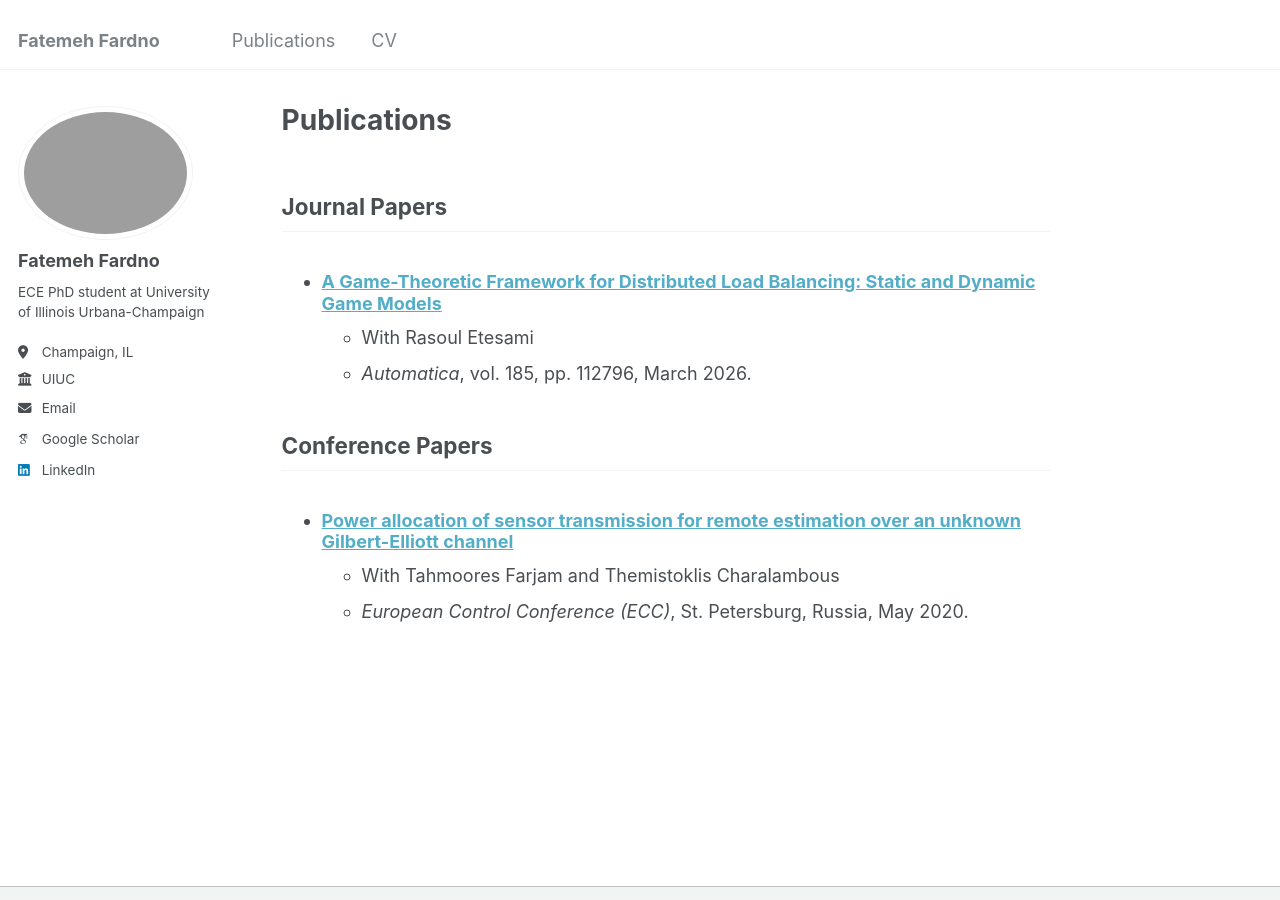
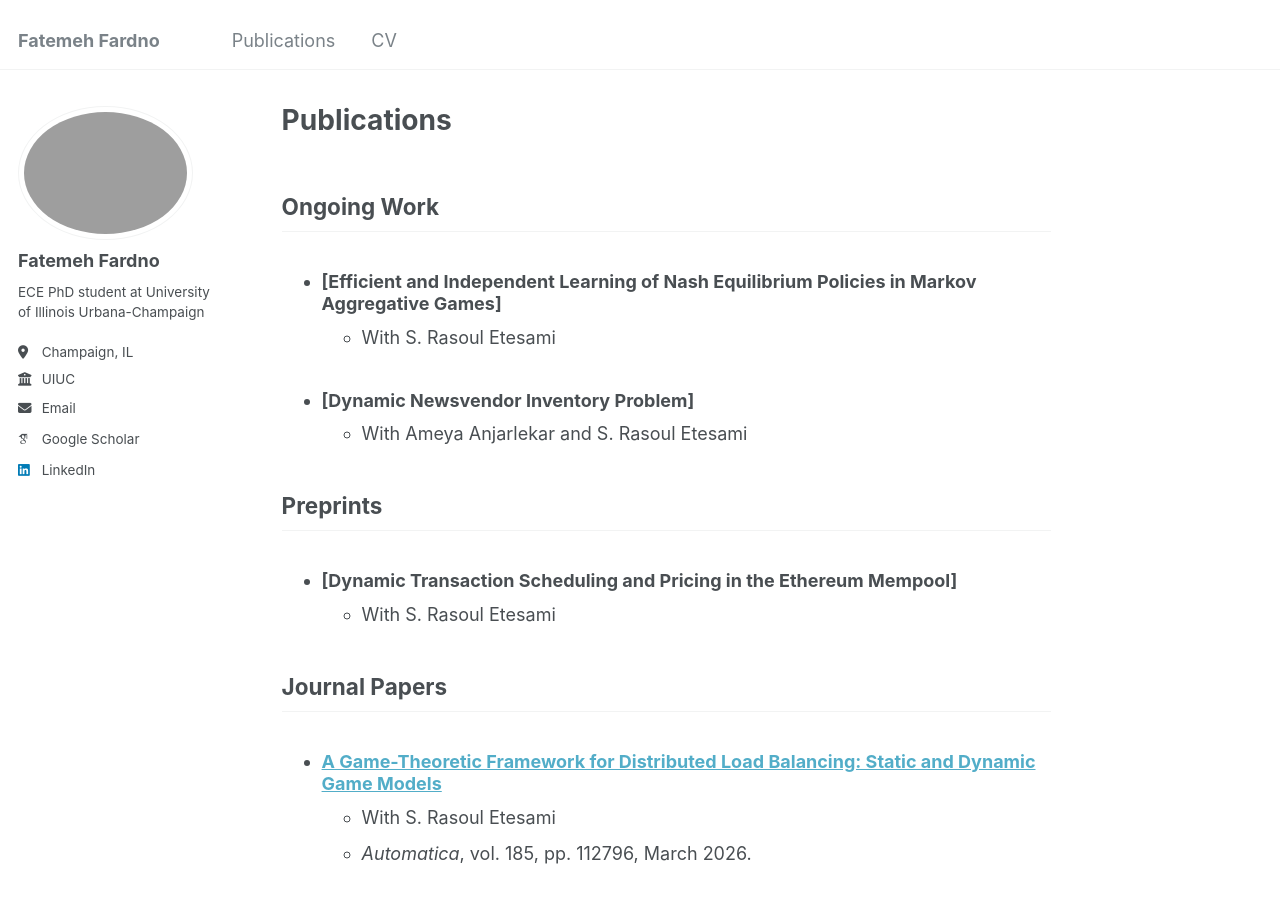
Before and after one commit to ffardno/ffardno.github.io, a Jekyll site: the page built from _pages/publications.md, in a window 1280 px wide and 900 px high. Built offline with Jekyll 4.4.1, drawn with Linux system fonts in a browser that asks for light colours; some web fonts are replaced.

Commit message:
Update publications.md

```diff
--- a/_pages/publications.md
+++ b/_pages/publications.md
@@ -4,10 +4,24 @@ permalink: /publications/
 author_profile: true
 ---
 
+## Ongoing Work
+
+* ### [Efficient and Independent Learning of Nash Equilibrium Policies in Markov Aggregative Games]
+  * With S. Rasoul Etesami
+
+* ### [Dynamic Newsvendor Inventory Problem]
+  * With Ameya Anjarlekar and S. Rasoul Etesami
+
+## Preprints
+
+* ### [Dynamic Transaction Scheduling and Pricing in the Ethereum Mempool]
+  * With S. Rasoul Etesami
+
+
 ## Journal Papers
 
 * ### [A Game-Theoretic Framework for Distributed Load Balancing: Static and Dynamic Game Models](https://www.sciencedirect.com/science/article/abs/pii/S0005109825006958)
-  * With Rasoul Etesami
+  * With S. Rasoul Etesami
   * *Automatica*, vol. 185, pp. 112796, March 2026.
 
 ## Conference Papers
```
